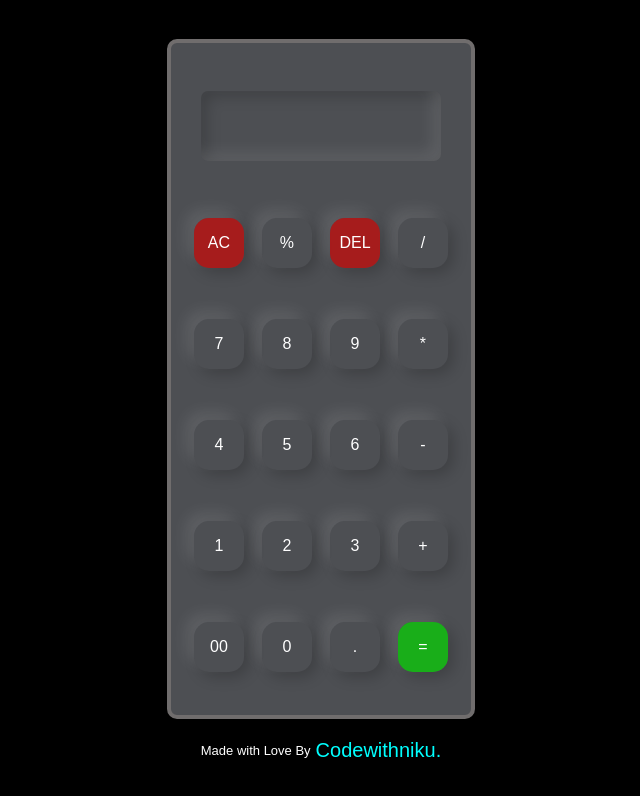
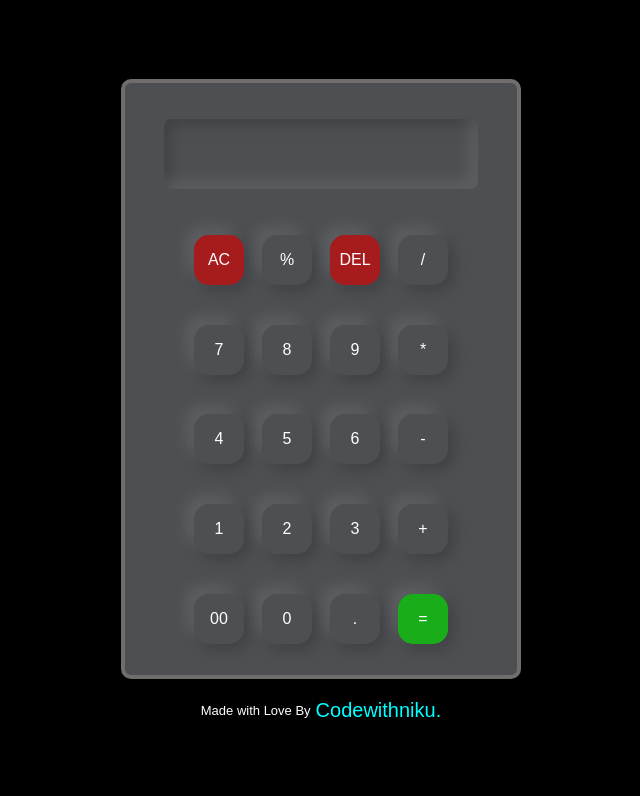
Before and after one commit to code-with-niku/Calculator, a plain HTML site: page index.html in a window 1280 px wide. Shown: the whole page, without its empty margins (319-959 px from the left). Drawn offline with Linux system fonts and the light colour scheme.

Commit message:
Update style.css

```diff
--- a/style.css
+++ b/style.css
@@ -19,8 +19,8 @@
         .calci {
             background-color: #4d4f53;
             /* background-color: #e3f9ff; */
-            height: 85%;
-            width: 90%;
+            height: 600px;
+            width: 400px;
             display: flex;
             align-items: center;
             justify-content: space-evenly;
```
